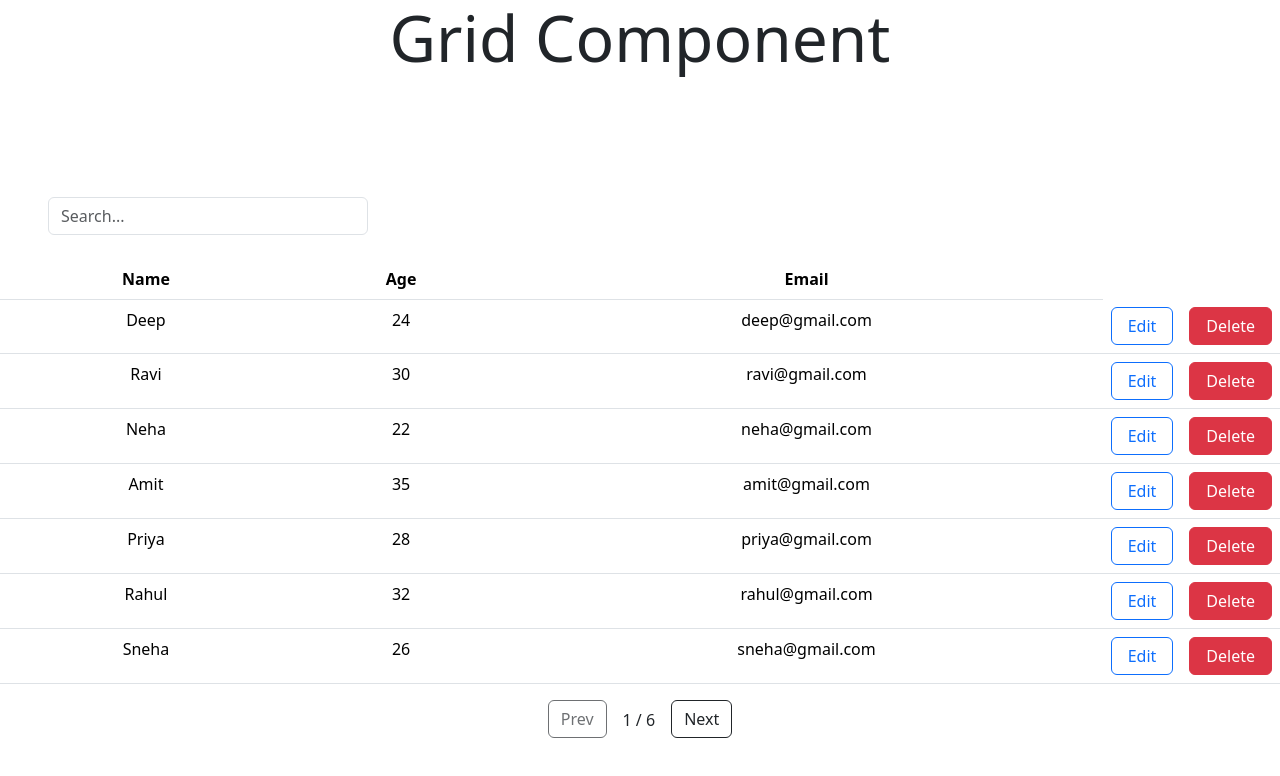
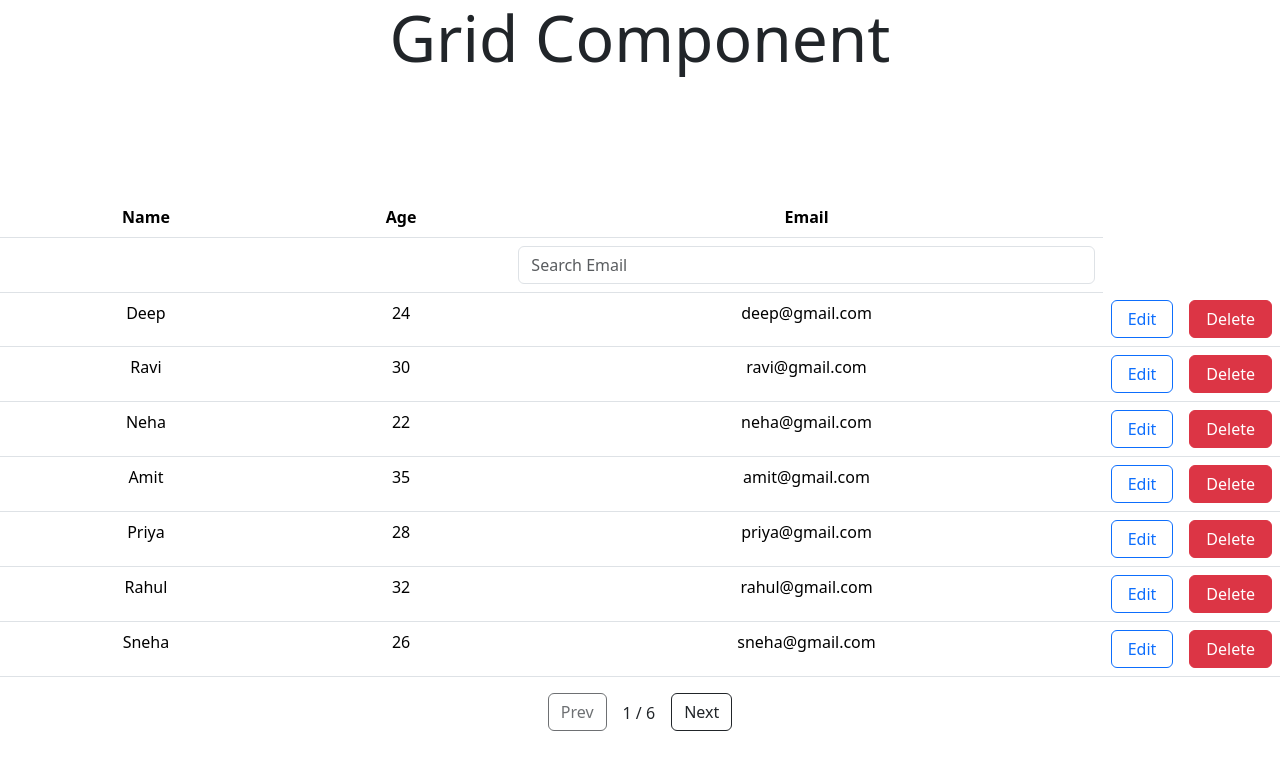
Before and after one commit to deepthakkardash/Grid-Component, a React (Vite) app: page / in a window 1280 px wide. Both pictures are taken after a click on the element "Email". Shown: the top 776 px of the page. Built offline with nearby package versions, Linux system fonts and the light colour scheme.

Commit message:
Add the particular search on customizable column

```diff
--- a/src/App.jsx
+++ b/src/App.jsx
@@ -8,9 +8,8 @@ function App() {
 
   const columns = [
   { field: "name", headerName: "Name", width: 400 , isSort: true, searchable: true},
-  { field: "age", headerName: "Age", width: 300, isSort:true, searchable:true},
-  { field: "email", headerName: "Email", width:800, }
-  // { field: "email", headerName: "Email", width:300}
+  { field: "age", headerName: "Age", width: 300, isSort:true, searchable:false},
+  { field: "email", headerName: "Email", width:800, searchable:true}
 ];
 
 const data = [
@@ -82,28 +81,21 @@ function DeleteFunction(row)
   const [sortConfig, setSortConfig] = useState(null);
   const [page, setPage] = useState(1);
   const [search, setSearch] = useState("");
+  const [searchCol, setSearchCol]=useState("")
 
   // Filtering
 const filteredData = useMemo(() => {
   if (!filterable || search.trim() === "") return data;
 
-  // Get only searchable columns
-  let searchableColumns = columns
-    .filter(col => col.searchable)
-    .map(col => col.field);
+  return data.filter((row) =>{
 
-
-  return data.filter(row =>
-    searchableColumns.some(colKey => {
-      const value = row[colKey];
-      if (value === null || value === undefined) return false;
+      let value = row[searchCol];
 
       return value
         .toString()
         .toLowerCase()
         .includes(search.toLowerCase());
     })
-  );
 }, [data, search, columns, filterable]);
 
 
@@ -136,6 +128,10 @@ const filteredData = useMemo(() => {
       return { field, direction: "asc" };
     });
   };
+
+  const handleSearchCol = (field) =>{
+    setSearchCol(field);
+  }
 
 
 
@@ -174,6 +170,8 @@ const filteredData = useMemo(() => {
               filterable = {true}
               DeleteFunction={DeleteFunction}
               editFunction={editFunction}
+              searchCol={searchCol}
+              setSearchCol={handleSearchCol}
             />
 
 <br />
--- a/src/DataGrid.jsx
+++ b/src/DataGrid.jsx
@@ -13,12 +13,30 @@ export default function DataGrid({
   sortable = true,
   filterable = true,
   editFunction,
-  DeleteFunction
+  DeleteFunction,
+  setSearchCol,
+  searchCol=null,
 }) {
+
+
+  function clickCol(col)
+  {
+
+    console.log("Function : "+col.field);
+
+
+    col.isSort && onSortChange(col.field);
+
+    filterable && col.searchable && setSearchCol(col.field);
+
+    console.log(searchCol);
+
+  }
+
   return (
     <div>
       {/* SEARCH */}
-      {
+      {/* {
         filterable && (
 
       <input
@@ -28,7 +46,7 @@ export default function DataGrid({
         value={search}
         onChange={(e) => {onSearchChange(e.target.value); onPageChange(1); }}
       />
-      )}
+      )} */}
 
 
 
@@ -43,7 +61,9 @@ export default function DataGrid({
                 key={col.field}
                 style={{ cursor: "pointer", width:col.width }}
 
-                onClick={() => col.isSort && onSortChange(col.field)}
+                onClick={()=> clickCol(col)}
+
+                  // () => col.isSort && onSortChange(col.field)}
               >
                 {col.headerName}
 
@@ -52,9 +72,32 @@ export default function DataGrid({
               </th>
             ))}
           </tr>
+            {searchCol &&(
+              <tr>
+                {
+                  columns.map((col)=>{
+                    return (<td key={col.field}>
+                      {
+                        col.field==searchCol && (
+                        <input type="text"
+                        className="form-control"
+                        placeholder={`Search ${col.headerName}`}
+                        onChange={(e) => {onSearchChange(e.target.value); onPageChange(1); }}></input>
+                      )
+                      }
+                    </td>)
+                  })
+                }
+              </tr>
+            )
+            }
         </thead>
 
         <tbody>
+
+
+
+
           {data.length === 0 ? (
             <tr>
               <td colSpan={columns.length} className="text-center">
```
